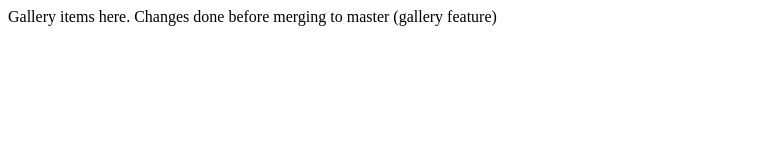
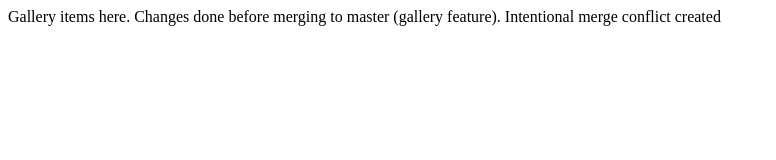
Before and after one commit to simplyjavascript/git-demo, a plain HTML site: page gallery/gallery.html in a window 1280 px wide. Shown: the whole page, without its empty margins (0-776 px from the left). Drawn offline with Linux system fonts and the light colour scheme.

Commit message:
changes to create merge conflict

```diff
--- a/gallery/gallery.html
+++ b/gallery/gallery.html
@@ -7,6 +7,6 @@
     <title>Document</title>
   </head>
   <body>
-    Gallery items here. Changes done before merging to master (gallery feature)
+    Gallery items here. Changes done before merging to master (gallery feature). Intentional merge conflict created
   </body>
 </html>
```
Also changed, not shown: index.html (+1 -1 lines).
